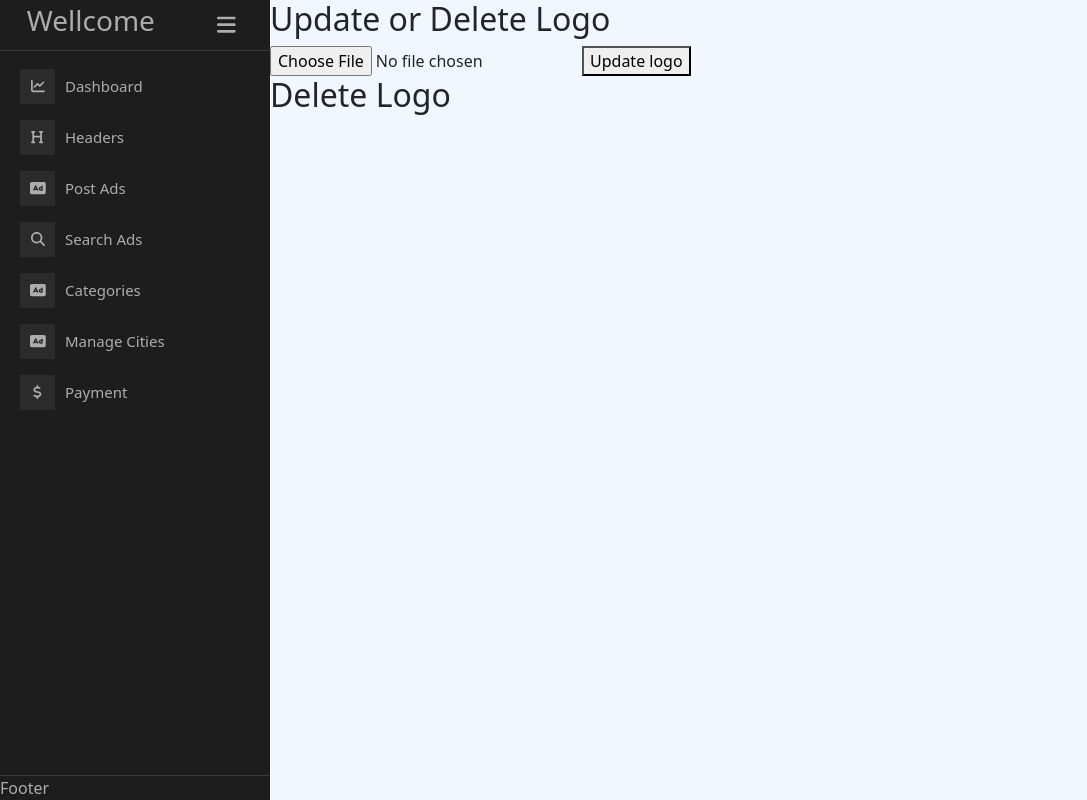
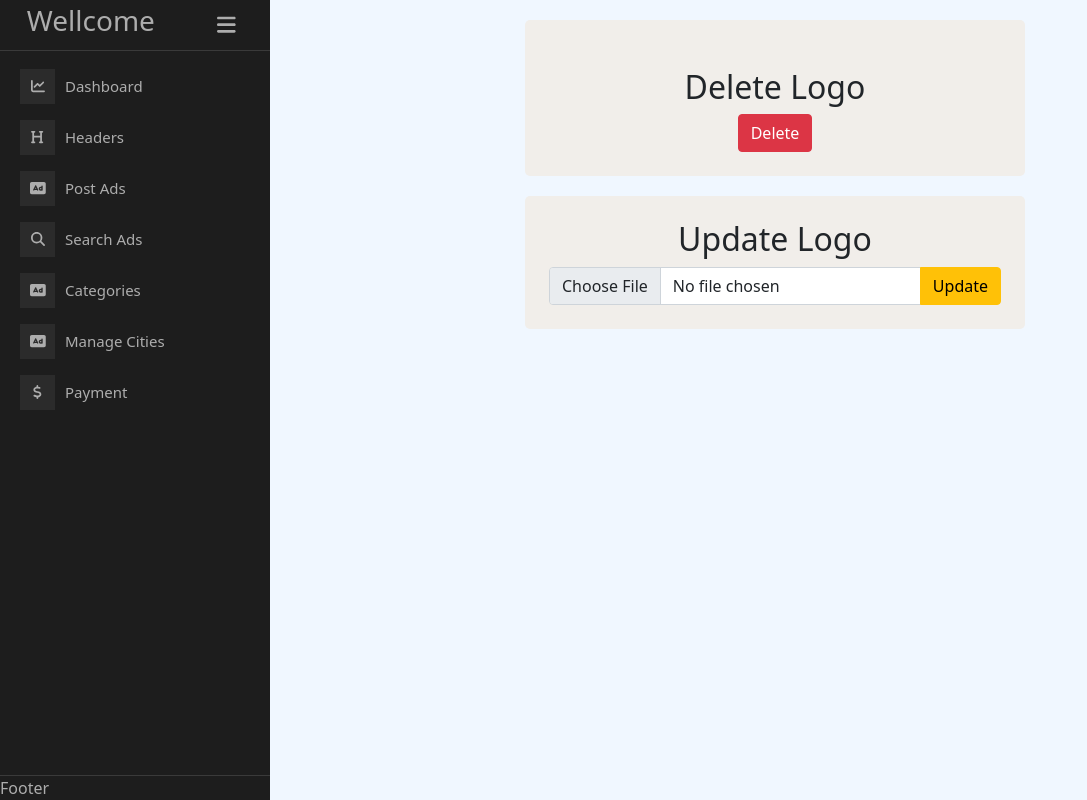
Before and after one commit to Loknath0007/directory-listing-website, a React (Create React App) app: page /dashboard/headers in a window 1280 px wide. Shown: the whole page, without its empty margins (0-1087 px from the left). Built offline with nearby package versions, Linux system fonts and the light colour scheme.

Commit message:
update logo

```diff
--- /dev/null
+++ b/src/Pages/Dashboard/Headers/DeleteLogo.js
@@ -0,0 +1,17 @@
+import React from "react";
+import { Button } from "react-bootstrap";
+
+const DeleteLogo = () => {
+  const deleteLogo = () => {};
+  return (
+    <div className="text-center delete_logo py-4">
+      <img src="" alt="" />
+      <h2>Delete Logo</h2>
+      <Button variant="danger" onClick={deleteLogo}>
+        Delete
+      </Button>
+    </div>
+  );
+};
+
+export default DeleteLogo;
--- /dev/null
+++ b/src/Pages/Dashboard/Headers/Headers.css
@@ -0,0 +1,8 @@
+.delete_logo, .update_logo{
+    max-width: 500px;
+    background-color: rgb(241, 238, 234);
+    margin: 0 auto;
+    border-radius: 5px;
+ margin-bottom: 20px;
+ margin-top: 20px;
+}
--- a/src/Pages/Dashboard/Headers/Headers.jsx
+++ b/src/Pages/Dashboard/Headers/Headers.jsx
@@ -1,21 +1,14 @@
+import { Button } from "react-bootstrap";
 import React, { useState } from "react";
+import DeleteLogo from "./DeleteLogo";
+import UpdateLogo from "./UpdateLogo";
+import "./Headers.css";
 
 const Headers = () => {
-  const [logo, setLogo] = useState([]);
-
-  const updateLogo = () => {};
-
   return (
     <div>
-      <h2>Update or Delete Logo</h2>
-      <form>
-        <input type="file" />
-        <button onClick={updateLogo} type="submit">
-          Update logo
-        </button>
-      </form>
-
-      <h2>Delete Logo</h2>
+      <DeleteLogo />
+      <UpdateLogo />
     </div>
   );
 };
--- /dev/null
+++ b/src/Pages/Dashboard/Headers/UpdateLogo.js
@@ -0,0 +1,34 @@
+import React, { useState } from "react";
+import { Button } from "react-bootstrap";
+
+const UpdateLogo = () => {
+  const [logo, setLogo] = useState([]);
+
+  const updateLogo = () => {};
+  return (
+    <div className="text-center update_logo p-4">
+      <h2>Update Logo</h2>
+
+      <div class="input-group">
+        <input
+          type="file"
+          class="form-control"
+          id="inputGroupFile04"
+          aria-describedby="inputGroupFileAddon04"
+          aria-label="Upload"
+        />
+        <Button
+          onClick={updateLogo}
+          variant="warning"
+          class="btn btn-outline-secondary"
+          type="submit"
+          id="inputGroupFileAddon04"
+        >
+          Update
+        </Button>
+      </div>
+    </div>
+  );
+};
+
+export default UpdateLogo;
--- a/src/Pages/Dashboard/PostAds/AddImages.jsx
+++ b/src/Pages/Dashboard/PostAds/AddImages.jsx
@@ -6,7 +6,7 @@ const AddImages = () => {
   const [images, setImages] = useState([]);
 
   const handleImageChange = (files) => {
-    setImages([...files]);
+    setImages([...images, ...files]);
     console.log(files);
   };
   return (
--- a/src/Pages/Dashboard/PostAds/ContactDetails.jsx
+++ b/src/Pages/Dashboard/PostAds/ContactDetails.jsx
@@ -6,11 +6,17 @@ const ContactDetails = () => {
       <div className="fw-bold">Contact details</div>
       <div className=" my-3">
         <div className="text-muted">Name</div>
-        <h6>Mosharrof Hosen Munna</h6>
+        {/* <h6>Mosharrof Hosen Munna</h6> */}
+        <input type="text" defaultValue={"Mosharrof Hosen Munna"} />
       </div>
       <div className=" my-3">
         <div className="text-muted">Email</div>
-        <h6>mosharrofmunna0@gmail.com</h6>
+        {/* <h6>mosharrofmunna0@gmail.com</h6> */}
+        <input type="text" defaultValue={"mosharrofmunna0@gmail.com"} />
+      </div>
+      <div className=" my-3">
+        <div className="text-muted">Add phone no</div>
+        <input type="text" />
       </div>
     </div>
   );
--- a/src/Pages/Dashboard/PostAds/PostForm.jsx
+++ b/src/Pages/Dashboard/PostAds/PostForm.jsx
@@ -197,6 +197,8 @@ const PostForm = () => {
           ))}
         </datalist>
 
+        <Form.Label htmlFor="category">Add Location</Form.Label>
+
         {/* show sub categories */}
         <div>
           {selectedCategory && (
--- /dev/null
+++ b/src/Pages/Dashboard/SearchAds/SearchAds.css
@@ -0,0 +1,8 @@
+.search_ads{
+    background-color: black;
+    padding: 30px;
+}
+.search_ads_field{
+    max-width: 600px;
+    margin: 0 auto;
+}
--- a/src/Pages/Dashboard/SearchAds/SearchAds.jsx
+++ b/src/Pages/Dashboard/SearchAds/SearchAds.jsx
@@ -1,7 +1,30 @@
 import React from "react";
+import { Button } from "react-bootstrap";
+import "./SearchAds.css";
 
 const SearchAds = () => {
-  return <div>SearchAds</div>;
+  return (
+    <div className="search_ads">
+      <h3 className="text-center text-white mb-4">Search Ads</h3>
+      <div class="input-group mb-3 search_ads_field">
+        <input
+          type="text"
+          class="form-control"
+          placeholder="Search Ads"
+          aria-label="Search Ads"
+          aria-describedby="button-addon2"
+        />
+        <Button
+          variant="warning"
+          class="btn btn-outline-secondary"
+          type="button"
+          id="button-addon2"
+        >
+          Search
+        </Button>
+      </div>
+    </div>
+  );
 };
 
 export default SearchAds;
```
